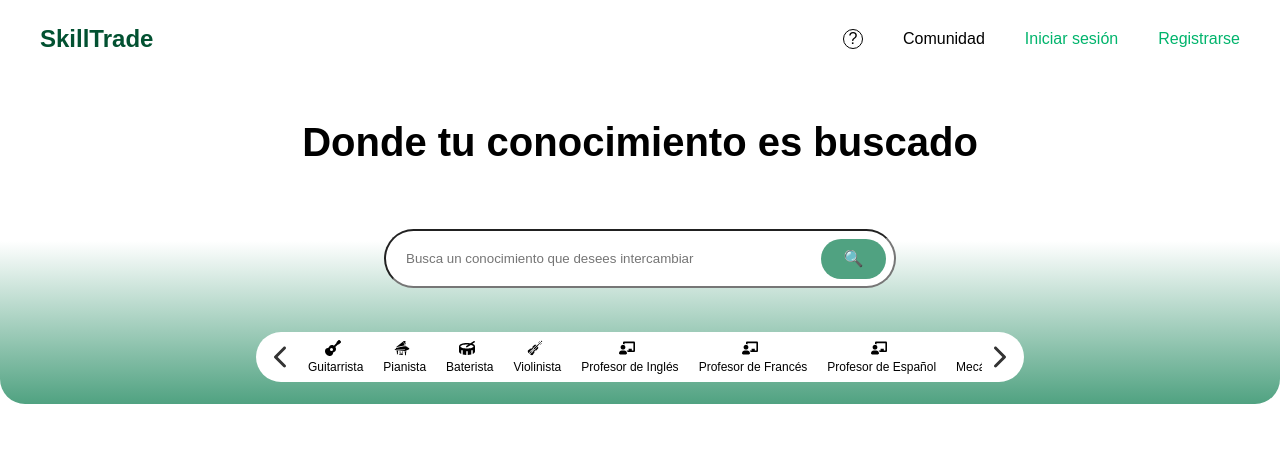
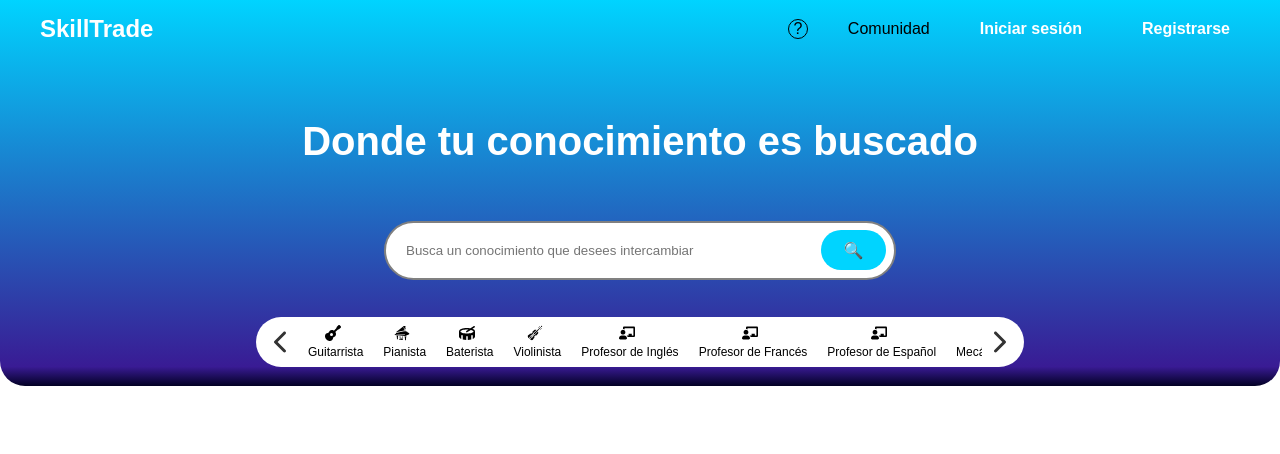
Before and after one commit to Marianto38/c20-20-m-node-react, a React (Vite) app in the folder Front/: page / in a window 1280 px wide. Shown: the top 454 px of the page. Built offline with nearby package versions, Linux system fonts and the light colour scheme; no server answers.

Commit message:
color pallet changed

```diff
--- a/Front/src/Components/HomeSections/Header/Header.css
+++ b/Front/src/Components/HomeSections/Header/Header.css
@@ -1,11 +1,12 @@
 .home-header {
-  height: 326px;
-  width: 100vw;
+  height: 386px;
+  width: 100%;
   display: flex;
   flex-direction: column;
   justify-content: space-around;
   align-items: center;
-  background-image: linear-gradient(to bottom, #ffffff, #ffffff, #50a281);
+  padding-top: 5rem;
+   background: linear-gradient(0deg, rgba(2,0,36,1) 0%, rgba(57,27,148,1) 5%, rgba(0,212,255,1) 100%);
   border-radius: 0 0 25px 25px;
 }
 
@@ -14,6 +15,7 @@
   font-size: 40px;
   text-align: center;
   font-weight: 700;
+  color: white;
 }
 
 .home-header .search {
@@ -69,6 +71,7 @@
     padding: 20px 85px 20px 20px;
     width: 100%;
     border-radius: 50px;
+    border: 2px solid grey;
   }
 
   & .icon {
@@ -79,7 +82,7 @@
     display: flex;
     align-items: center;
     justify-content: center;
-    background-color: #50a281;
+    background-color: rgba(0,212,255,1);
     position: absolute;
     right: 10px;
     cursor: pointer;
--- a/Front/src/Components/HomeSections/NavHeader/NavHeader.css
+++ b/Front/src/Components/HomeSections/NavHeader/NavHeader.css
@@ -1,16 +1,44 @@
-.home-nav-container{
-    padding: 25px 40px;
+.home-nav-container {
+  padding: 15px 40px;
   display: flex;
   justify-content: space-between;
   align-items: center;
-
-    & .title{
-        color: #025131;
-        ;
+  background-color: transparent;
+  position: fixed;
+  width: 100vw;
+  z-index: 999;
+  top: 0;
+  transition: background-color 0.8s ease;
+  & .title {
+    color: white;
+  }
+  a {
+    color: white;
+    font-weight: 700;
+    &:hover {
+      color: rgba(2, 0, 36, 1);
+    }
   }
 }
 
-.home-nav-container .right{
+.home-nav-container.scrolled {
+  background: white;
+  & .title {
+    color: rgba(2, 0, 36, 1);
+  }
+  /* background: linear-gradient(0deg, rgba(2,0,36,1) 0%, rgba(57,27,148,1) 100%, rgba(0,212,255,1) 100%);  */
+
+  box-shadow: 0 2px 8px rgba(0, 0, 0, 0.1);
+  transition: background 1.9s ease;
+  a {
+    color: rgba(2, 0, 36, 1);
+    &:hover {
+      color: rgba(57, 27, 148, 1);
+    }
+  }
+}
+
+.home-nav-container .right {
   display: flex;
   align-items: center;
   gap: 40px;
@@ -18,7 +46,7 @@
     margin: 0;
   }
 
-    & .question{
+  & .question {
     display: flex;
     align-items: center;
     justify-content: center;
@@ -26,7 +54,6 @@
     border: 1px solid black;
     border-radius: 50px;
   }
-
 }
 .user-info {
   display: flex;
@@ -53,13 +80,12 @@
   width: 40px;
   height: 40px;
   border-radius: 50%;
-    background-color: #007bff;
+  background-color: rgba(2, 0, 36, 1);
   color: #fff;
   font-size: 16px;
   font-weight: bold;
   text-transform: uppercase;
 }
-
 
 .profile-image,
 .profile-initials {
@@ -94,3 +120,47 @@
 .logout-button:hover {
   background: #f5f5f5;
 }
+
+.login-icon,
+.signup-icon {
+  display: none;
+}
+
+.navlink-login,
+.navlink-signup {
+  display: inline-block;
+  margin: 0 10px;
+}
+
+@media (max-width: 768px) {
+  .comunity {
+    display: none;
+  }
+  .home-nav-container .right {
+    & .question {
+      display: none;
+    }
+  }
+  .home-nav-container .right {
+    gap: 20px;
+  }
+
+  .login-icon,
+  .signup-icon {
+    display: inline-block;
+    font-size: 1.5rem;
+    margin: 0 10px;
+  }
+
+  .navlink-login,
+  .navlink-signup {
+    display: none;
+  }
+  .home-nav-container{
+    padding: 20px;
+  }
+  .greeting {
+    font-size: 12px;
+    font-weight: 600;
+}
+}
--- a/Front/src/Components/HomeSections/NavHeader/NavHeader.jsx
+++ b/Front/src/Components/HomeSections/NavHeader/NavHeader.jsx
@@ -1,14 +1,15 @@
 import React, { useContext, useEffect, useState } from "react";
 
 import "./NavHeader.css";
-import { NavLink, useNavigate } from "react-router-dom";
+import { NavLink} from "react-router-dom";
 import { AppContext } from "../../appContext/AppContext";
 import Cookies from "js-cookie";
+import { FaSignInAlt, FaUserPlus } from "react-icons/fa";
 
 const NavHeader = () => {
   const { isLogged, userLogged, setIsLogged } = useContext(AppContext);
   const [isDropdownVisible, setIsDropdownVisible] = useState(false);
-  const navigate = useNavigate();
+  const [isScrolled, setIsScrolled] = useState(false);
 
   console.log(isLogged);
 
@@ -33,15 +34,31 @@ const NavHeader = () => {
     console.log("Usuario loggeado:", userLogged);
   }, [userLogged]);
 
+  useEffect(() => {
+    const handleScroll = () => {
+      if (window.scrollY > 100) {
+        setIsScrolled(true);
+      } else {
+        setIsScrolled(false);
+      }
+    };
+
+    window.addEventListener("scroll", handleScroll);
+
+    // Cleanup al desmontar el componente
+    return () => {
+      window.removeEventListener("scroll", handleScroll);
+    };
+  }, []);
 
   console.log(userLogged);
   return (
     <nav>
-      <div className="home-nav-container">
+      <div className={`home-nav-container ${isScrolled ? "scrolled" : ""}`}>
         <h1 className="title">SkillTrade</h1>
         <ul className="right">
           <li className="question">?</li>
-          <li>Comunidad</li>
+          <li className="comunity">Comunidad</li>
           {isLogged ? (
             <div className="user-info" onClick={toggleDropdown}>
               <span className="greeting">
@@ -69,8 +86,19 @@ const NavHeader = () => {
             </div>
           ) : (
             <>
-              <NavLink to={"/login"}>Iniciar sesión</NavLink>
-              <NavLink to={"/sign-up"}>Registrarse</NavLink>
+              <NavLink to={"/login"} className="login-icon">
+                <FaSignInAlt />
+              </NavLink>
+              <NavLink to={"/login"} className="navlink-login">
+                Iniciar sesión
+              </NavLink>
+
+              <NavLink to={"/sign-up"} className="signup-icon">
+                <FaUserPlus />
+              </NavLink>
+              <NavLink to={"/sign-up"} className="navlink-signup">
+                Registrarse
+              </NavLink>
             </>
           )}
         </ul>
--- a/Front/src/Components/HomeSections/Reviews/Reviews.css
+++ b/Front/src/Components/HomeSections/Reviews/Reviews.css
@@ -2,6 +2,8 @@
   display: flex;
   padding: 0 2rem;
   flex-direction: row;
+  width: 100%;
+  overflow-x: hidden;
 
   &__title {
     margin-top: 1rem;
@@ -26,9 +28,11 @@
 .card {
   width: auto;
   padding: 1rem;
-  border-radius: 8px;
+  border-radius: 1rem;
   margin-bottom: 1rem;
   color: #fff;
+  box-shadow: 2px 2px 5px rgba(0, 0, 0, 0.3);
+
 }
 
 .my-masonry-grid_column:nth-child(1) {
@@ -36,7 +40,7 @@
 }
 
 .my-masonry-grid_column:nth-child(3) {
-  flex: 0 0 3%;
+  flex: 0 0 15%;
 }
 
 .my-masonry-grid_column:nth-child(4) {
--- a/Front/src/Components/HomeSections/Reviews/Reviews.jsx
+++ b/Front/src/Components/HomeSections/Reviews/Reviews.jsx
@@ -13,10 +13,11 @@ function Card({ text, name, color }) {
 
 const Reviews = ({userActive}) => {
 
-  const colors = ["#F65035", "#7FBFA2", "#FFCD54", "#3845AD", "#F9CDCC"];
+  const colors = ["rgba(2,0,36,1)", "rgba(0,212,255,1)", "#E3B55B", "rgba(57, 27, 148, 1)", "#444444"];
   const breakpointColumnsObj = {
-    default: 6,
-    1100: 6,
+    default: 5,
+    1440: 6,
+    1100: 5,
     700: 3,
     500: 2,
   };
--- a/Front/src/Components/HomeSections/userCard/userCard.css
+++ b/Front/src/Components/HomeSections/userCard/userCard.css
@@ -84,7 +84,7 @@
   top: 5%;
   right: 5%;
   font-size: 1.5rem;
-  color: red;
+  color: rgba(57, 27, 148, 1);
   cursor: pointer;
 }
 
--- a/Front/src/Screens/HomeScreen/HomeScreen.css
+++ b/Front/src/Screens/HomeScreen/HomeScreen.css
@@ -0,0 +1,3 @@
+.backgroundHeader {
+    background: linear-gradient(0deg, rgba(2,0,36,1) 0%, rgba(57,27,148,1) 18%, rgba(0,212,255,1) 100%);
+}
--- a/Front/src/Screens/RegisterScreen/RegisterScreen.jsx
+++ b/Front/src/Screens/RegisterScreen/RegisterScreen.jsx
@@ -84,7 +84,7 @@ const RegisterScreen = () => {
 
         if (loginResponse.status === 200) {
           console.log("Login successful:", loginResponse.data);
-          setUserLogged(loginResponse.user);
+          setUserLogged(loginResponse?.data?.user);
           navigate("/");
         } else {
           console.error(
--- a/Front/src/normalizer.css
+++ b/Front/src/normalizer.css
@@ -5,15 +5,12 @@
     padding: 0;
     margin: 0;
     font-family: sans-serif;
+    /* overflow-x: hidden; */
 }
 
 a{
-    color: #00b46c;
-    ;
-    ;
-
-    &:hover{
-        color: #017748
-
-    }
+    color: rgba(2,0,36,1);
+    &:hover {
+        color: rgba(57, 27, 148, 1);
+      }
 }
```
Lines whose indentation alone changed are shown as unchanged.
